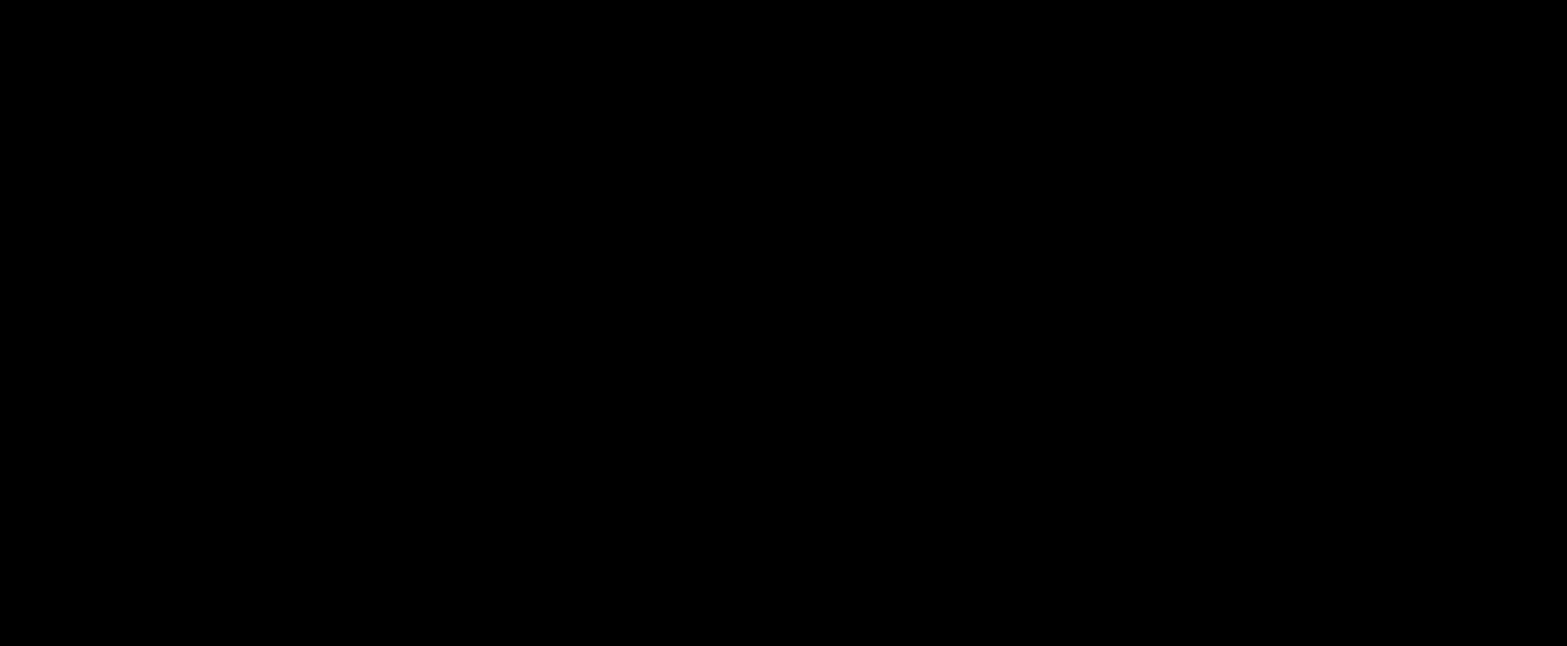
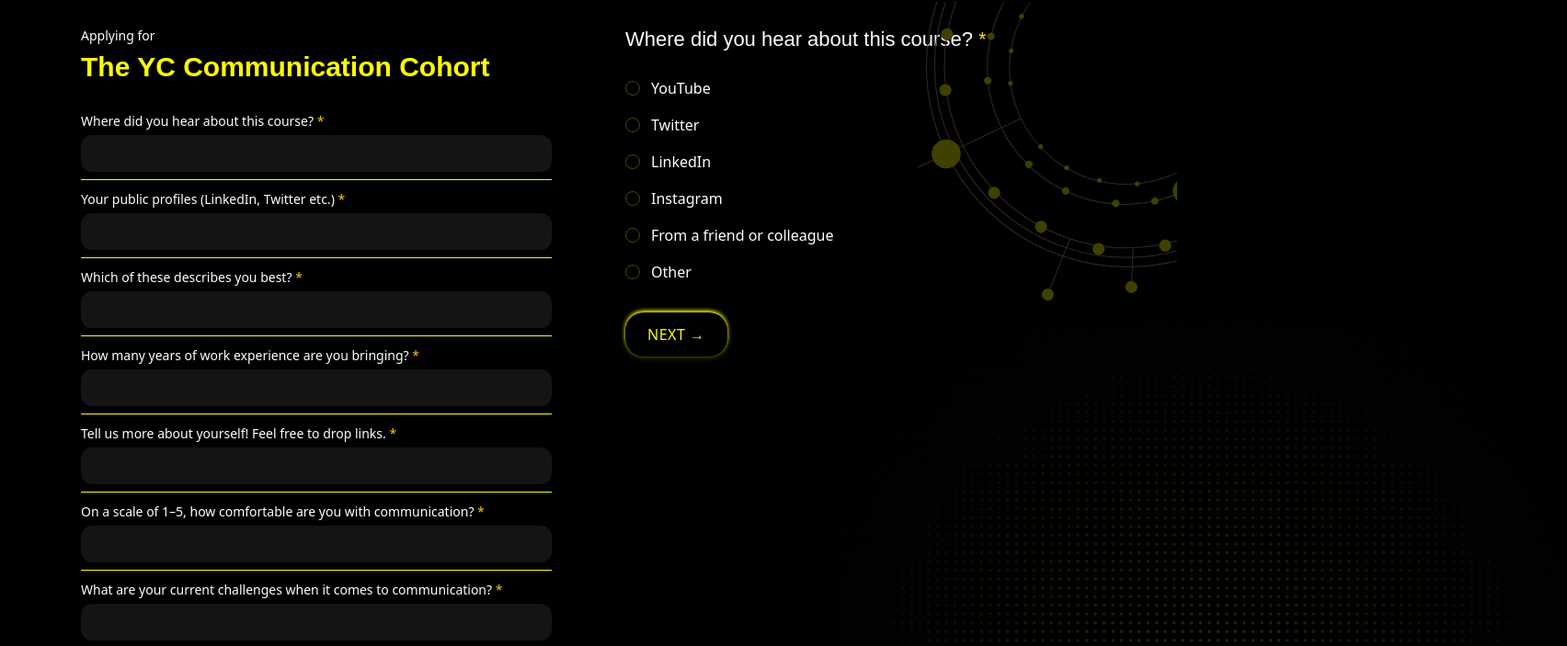
Before and after one commit to yapcapitalist/YC, a React (Vite) app: page /application-form in a window 1280 px wide. Before the commit this address had no page. Shown: the part 95-798 px from the top of the page at 92% size, 1704 px wide, since content can reach past the window. Built offline with nearby package versions, Linux system fonts and the light colour scheme; a web font is replaced by a local one.

Commit message:
account page

```diff
--- a/src/components/Apply.jsx
+++ b/src/components/Apply.jsx
@@ -1,6 +1,7 @@
 import group from '../assets/Group.svg'
 import yclogo from '../assets/YAAP_CAPITAL.svg'
 import dot from "../assets/Dot Background.svg";
+import { Link } from 'react-router-dom';
 
 export default function YCApplicationSection() {
     return (
@@ -87,10 +88,11 @@ export default function YCApplicationSection() {
                         <span className="text-sm text-[#B3B3B3] mb-6 px-2">
                             Give us the real you. The better we understand your intent, the better we can decide if this cohort is for you.
                         </span>
-
+                        <Link to="/application-form" className="w-full">
                             <button className="bg-transparent border border-[#F9F871] text-[#F9F871] px-6 py-2 rounded-full hover:bg-[#F9F8711a] transition">
                                 Start Application
                             </button>
+                        </Link>
                     </div>
                 </div>
             </div>
--- a/src/components/Curriculumn.jsx
+++ b/src/components/Curriculumn.jsx
@@ -148,7 +148,7 @@ export default function Component() {
             </div>
           </div>
 
-          <div className="flex items-center justify-center bg-black w-18 h-16 rounded-full border-2 border-white-600 relative z-10">
+          <div className={`flex items-center justify-center bg-black w-18 h-16 rounded-full border-2 border-white-600 relative z-10 ${activeSection === 0 ? "text-[#fefe00]" : "text-white-400"}`}>
             <Brain className={`w-8 h-8 ${activeSection === 0 ? "text-[#fefe00]" : "text-white-400"}`} />
           </div>
 
@@ -159,7 +159,7 @@ export default function Component() {
         <div className="flex items-start mb-16" ref={sectionRefs[1]}>
           <div className="w-1/2 pr-8"></div>
 
-          <div className="flex items-center justify-center bg-black w-18 h-16 rounded-full bg-black/20 backdrop-blur-mdl border-2 border-white-600 relative z-10">
+          <div className={`flex items-center justify-center bg-black w-18 h-16 rounded-full bg-black/20 backdrop-blur-mdl border-2 border-white-600 relative z-10 ${activeSection === 1 ? "text-[#fefe00]" : "text-white-400"}`}>
             <Brain className={`w-8 h-8 ${activeSection === 1 ? "text-[#fefe00]" : "text-white-400"}`} />
           </div>
 
@@ -240,7 +240,7 @@ export default function Component() {
             </div>
           </div>
 
-          <div className="flex items-center justify-center bg-black w-18 h-16 rounded-full border-2 border-white-600 relative z-10">
+          <div className={`flex items-center justify-center bg-black w-18 h-16 rounded-full border-2 border-white-600 relative z-10 ${activeSection === 2 ? "text-[#fefe00]" : "text-white-400"}`}>
             <Brain className={`w-8 h-8 ${activeSection === 2 ? "text-[#fefe00]" : "text-white-400"}`} />
           </div>
 
--- /dev/null
+++ b/src/components/Question.jsx
@@ -0,0 +1,151 @@
+import React, { useState } from "react";
+import yclogo from '../assets/YAAP_CAPITAL.svg'
+import dot from "../assets/Dot Background.svg";
+import BGillustrate from "../assets/BGillustrate.svg";
+
+const questions = [
+    {
+        label: "Where did you hear about this course?",
+        options: ["YouTube", "Twitter", "LinkedIn", "Instagram", "From a friend or colleague", "Other"],
+    },
+    {
+        label: "Your public profiles (LinkedIn, Twitter etc.)",
+        type: "text",
+    },
+    {
+        label: "Which of these describes you best?",
+        type: "text",
+    },
+    {
+        label: "How many years of work experience are you bringing?",
+        type: "text",
+    },
+    {
+        label: "Tell us more about yourself! Feel free to drop links.",
+        type: "text",
+    },
+    {
+        label: "On a scale of 1–5, how comfortable are you with communication?",
+        type: "text",
+    },
+    {
+        label: "What are your current challenges when it comes to communication?",
+        type: "text",
+    },
+    {
+        label: "Why are you applying to the YC Cohort?",
+        type: "text",
+    },
+    {
+        label: "What outcome would make these 12 weeks worth it for you?",
+        type: "text",
+    },
+    {
+        label: "Are you ready to dedicate 15–30 hrs/week?",
+        type: "text",
+    },
+];
+
+export default function ApplicationForm() {
+    const [current, setCurrent] = useState(0);
+    const [answers, setAnswers] = useState(Array(questions.length).fill(""));
+
+    const handleSelect = (value) => {
+        const updated = [...answers];
+        updated[current] = value;
+        setAnswers(updated);
+    };
+
+    const next = () => {
+        if (current < questions.length - 1) {
+            setCurrent(current + 1);
+        }
+    };
+
+    const renderRightSide = () => {
+        const q = questions[current];
+        return (
+            <div className="w-full max-w-md text-white">
+                <p className="text-lg mb-6 font-semibold">
+                    {q.label} <span className="text-[#FFD700]">*</span>
+                </p>
+
+                {q.options ? (
+                    <div className="flex flex-col gap-4">
+                        {q.options.map((opt, idx) => (
+                            <label
+                                key={idx}
+                                className="flex items-center gap-3 cursor-pointer text-white"
+                            >
+                                <input
+                                    type="radio"
+                                    name={`q-${current}`}
+                                    value={opt}
+                                    checked={answers[current] === opt}
+                                    onChange={() => handleSelect(opt)}
+                                    className="appearance-none w-4 h-4 border-2 border-yellow-500 rounded-full checked:bg-yellow-500"
+                                />
+                                {opt}
+                            </label>
+                        ))}
+                    </div>
+                ) : (
+                    <input
+                        type="text"
+                        value={answers[current]}
+                        onChange={(e) => handleSelect(e.target.value)}
+                        className="w-full mt-2 p-2 rounded-md bg-transparent border-b border-yellow-600 outline-none text-white"
+                    />
+                )}
+
+                <button
+                    onClick={next}
+                    className="mt-8 px-5 py-2 border border-yellow-500 text-yellow-500 hover:bg-yellow-500 hover:text-black transition rounded-md"
+                >
+                    Next →
+                </button>
+            </div>
+        );
+    };
+
+    return (
+        <div className="relative min-h-screen text-white">
+
+            <div className="relative  rounded z-2 py-8 max-w-7xl mx-auto">
+                <div className='w-11'>
+                    <img src={yclogo} alt="" />
+                </div>
+            </div>
+
+            <div className="absolute grid-svg top-[444px] right-[-424px]">
+                <img src={dot} alt="" width="" height="" />
+            </div>
+
+            <div className="absolute right-0">
+                <img src={BGillustrate} alt="" />
+            </div>
+
+            <div className="flex flex-row p-6 gap-10 lg:gap-20 max-w-xl lg:max-w-6xl mx-auto">
+                {/* Left: Question List with Answers */}
+                <div className="w-full lg:w-1/2">
+                    <span className="!font-medium">Applying for</span>
+                    <p className=" !font-bold !text-[#fefe00] !text-[30px] mb-4">
+                        The YC Communication Cohort
+                    </p>
+
+                    {questions.map((q, i) => (
+                        <div className="py-2 border-b bodrder-2 border-[#fefe00]" key={i}>
+                            <label className="text-sm text-white">{q.label} <span className="text-yellow-400">*</span></label>
+                            <div className="mt-1 bg-[#141414] rounded-xl py-2 min-h-[40px] flex items-center">
+                                {answers[i] ? answers[i] : ""}
+                            </div>
+                        </div>
+                    ))}
+                </div>
+
+                {/* Right: Current Question Panel */}
+                <div className="w-full lg:w-1/2">{renderRightSide()}</div>
+            </div>
+        </div>
+    );
+}
--- a/src/components/WhyChooseUs.jsx
+++ b/src/components/WhyChooseUs.jsx
@@ -62,8 +62,8 @@ const WhyChooseUs = () => {
                 <p className="!text-[#ffff00]">We will not accept</p>
             </div>
 
-            <div className="relative max-w-6xl mx-auto mt-[88px] z-1 h-[340px]">
-                <div className="relative flex justify-center items-center">
+            <div className="relative max-w-6xl mx-auto mt-[88px] z-1 ">
+                <div className="relative flex justify-center items-center h-[340px]">
                     {/* Left column */}
                     <div className=" absolute left-24 space-y-12 flex flex-col gap-[118px]">
                         {items.slice(0, 2).map((item, idx) => (
--- a/src/main.jsx
+++ b/src/main.jsx
@@ -19,6 +19,7 @@ import Extraordinary from './components/Extraordinary.jsx';
 import YCDifference from './components/TheYcDifference.jsx';
 import YCForm from './components/YcForm.jsx';
 import Apply from './components/Apply.jsx'; // <== New application page
+import ApplicationForm from './components/Question.jsx';
 
 createRoot(document.getElementById('root')).render(
   <StrictMode>
@@ -51,6 +52,7 @@ createRoot(document.getElementById('root')).render(
 
         {/* Application Page */}
         <Route path="/apply" element={<Apply />} />
+        <Route path="/application-form" element={<ApplicationForm />} />
       </Routes>
     </BrowserRouter>
   </StrictMode>
```
Also changed, not shown: src/assets/BGillustrate.svg (added). Lines whose indentation alone changed are shown as unchanged.
